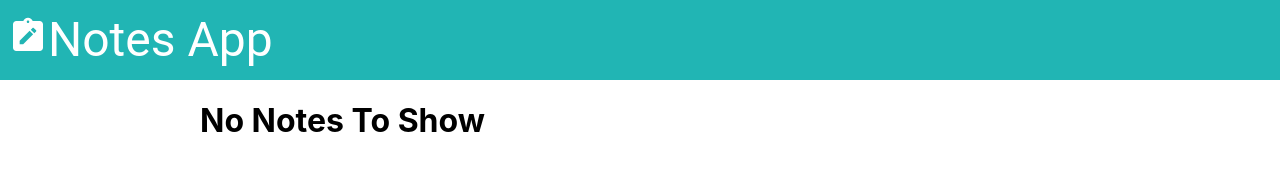
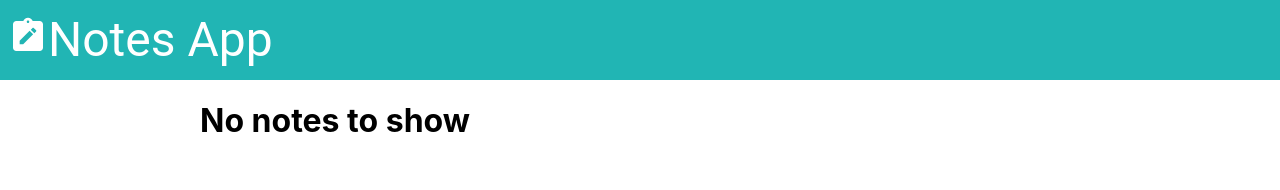
Before and after one commit to marijan25/Notes-app, a React (Create React App) app: page / in a window 1280 px wide. Shown: the top 190 px of the page. Built offline with nearby package versions, Linux system fonts and the light colour scheme; the HTML template or start-up script is replaced by a standard one.

Commit message:
Added the requested changes

```diff
--- a/src/App.js
+++ b/src/App.js
@@ -65,8 +65,8 @@ function App() {
         </BottomNavigation >
       </Paper>
       <Heading />
-      {notes.length ? '' : <h1 style={{marginLeft: 200}}>No Notes To Show</h1>}
-      <Container sx={{marginTop:5, marginBottom:12}}>
+      {notes.length ?
+        (<Container sx={{marginTop:5, marginBottom:12}}>
           <Grid container spacing={5}>
             {notes.map((note) => <Note
             note={note}
@@ -75,7 +75,8 @@ function App() {
             deleteNote = {deleteNote}
           />)}
           </Grid>
-      </Container>
+        </Container>) : (<h1 style={{marginLeft: 200}}>No notes to show</h1>)
+      }
     </Grid>
   );
 }
```
Lines whose indentation alone changed are shown as unchanged.
